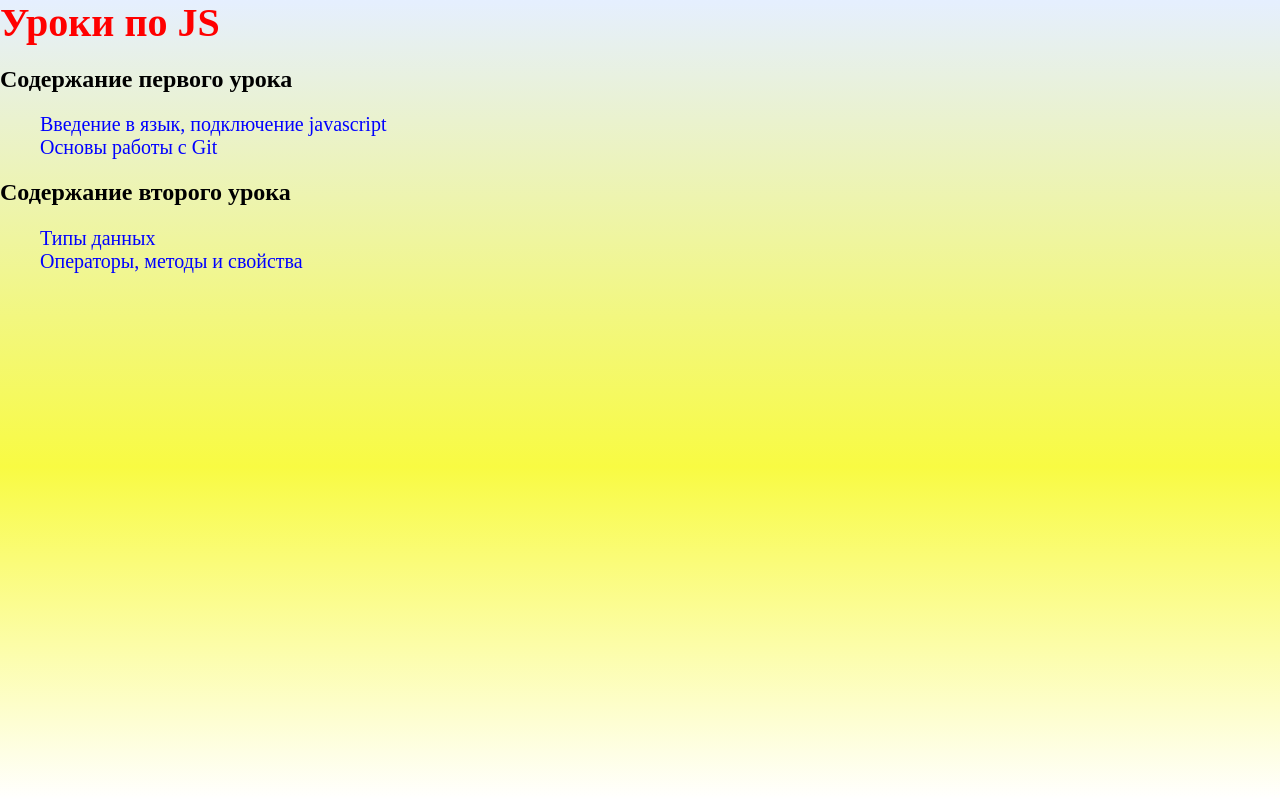
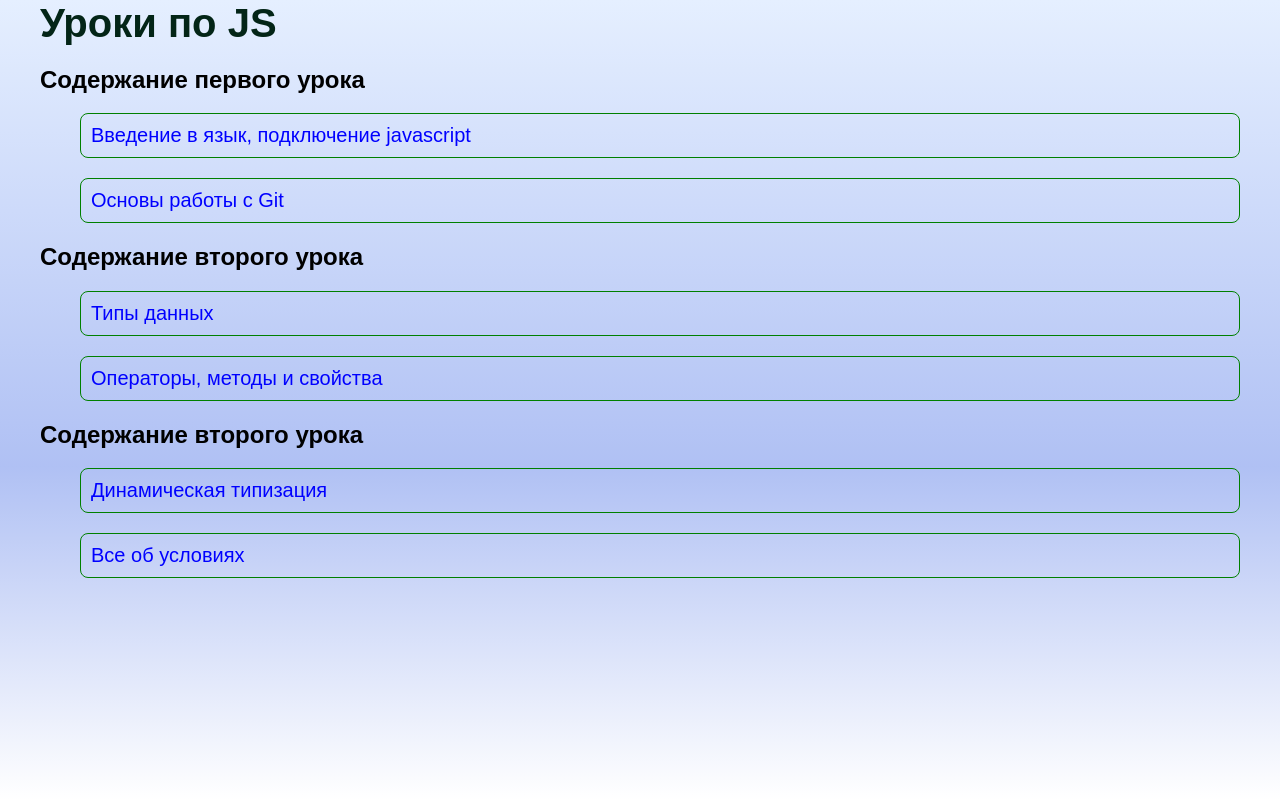
Before and after one commit to lampa-lana/study_JavaScript, a plain HTML site: page index.html in a window 1280 px wide. Drawn offline with Linux system fonts and the light colour scheme.

Commit message:
create branch lesson 03

```diff
--- a/index.html
+++ b/index.html
@@ -25,6 +25,13 @@
         <li class="list-item">Операторы, методы и свойства</li>
       </ul>
     </section>
+    <section class="lesson-three lesson">
+      <h2 class="lesson-three-title">Содержание второго урока</h2>
+      <ul class="list">
+        <li class="list-item">Динамическая типизация</li>
+        <li class="list-item">Все об условиях</li>
+      </ul>
+    </section>
     <script src="js/main.js"></script>
   </body>
 </html>
--- a/js/main.js
+++ b/js/main.js
@@ -1,3 +1,6 @@
+// строгий режим
+'use strict'
+
 // доход за месяц
 let money = 800;
 // доп.доход
--- a/sass/_setting.sass
+++ b/sass/_setting.sass
@@ -2,7 +2,8 @@
   box-sizing: border-box
 body
   overflow-y: scroll
-  background-color: yellow
+  background-color: #9db0f0
+  font-family: sans-serif
   &::after
     content: ''
     position: absolute
--- a/sass/blocks/_main.sass
+++ b/sass/blocks/_main.sass
@@ -1,12 +1,23 @@
 .head
   margin: auto
+  max-width: 1200px
   &-title
     margin: 0
     padding: 0
-    color: red
+    color: #032517
     font-size: 40px
 .list
+  margin: auto
+  max-width: 1200px
   list-style-type: none
   &-item
+    padding: 10px
+    margin: auto
     font-size: 20px
     color: blue
+    margin-bottom: 20px
+    border: 1px solid green
+    border-radius: 8px
+.lesson
+  margin: auto
+  max-width: 1200px
```
Also changed, not shown: css/style.css, 1 other file.
